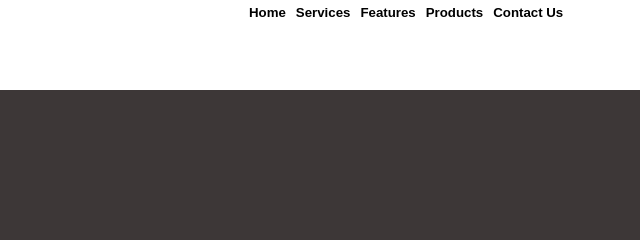
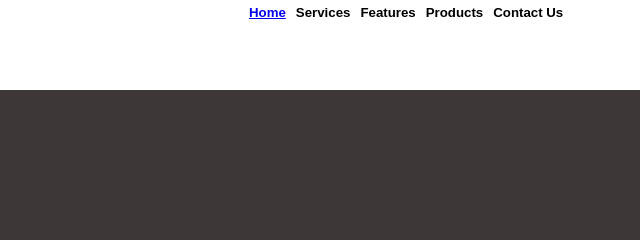
Before and after one commit to micheal488/landing-page, a plain HTML site: page index.html in a window 1280 px wide. Shown: the top 240 px of the page, 194-834 px from the left. Drawn offline with Linux system fonts and the light colour scheme.

Commit message:
Update index.html

```diff
--- a/index.html
+++ b/index.html
@@ -12,7 +12,7 @@
             <h4><span>AKANTA</span></h4>
         </div>
         <div class="center">
-            <h5>Home</h5>
+            <h5> <a href="dashboard.html">Home</a></h5>
             <h5>Services</h5>
             <h5>Features</h5>
             <h5>Products</h5>
```
